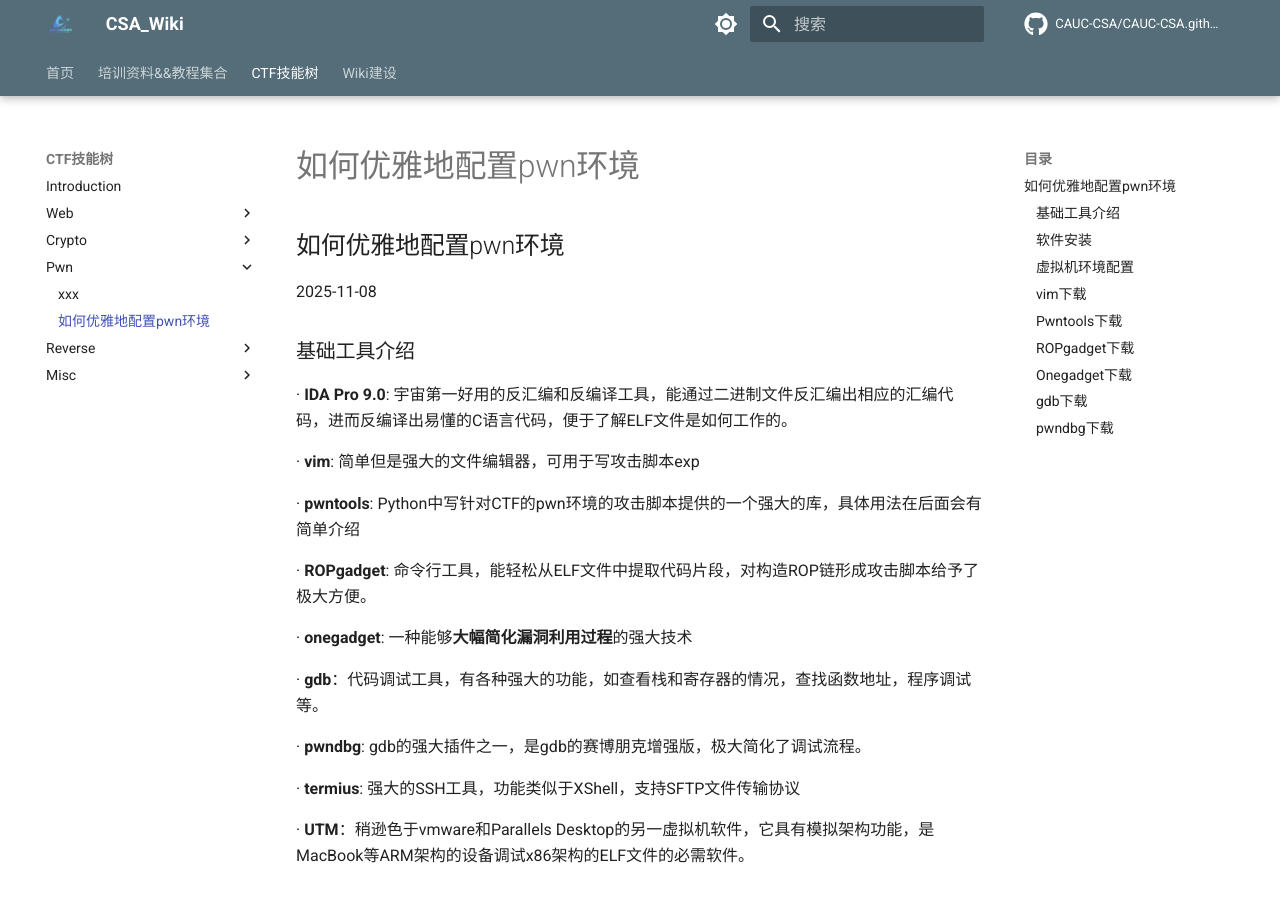
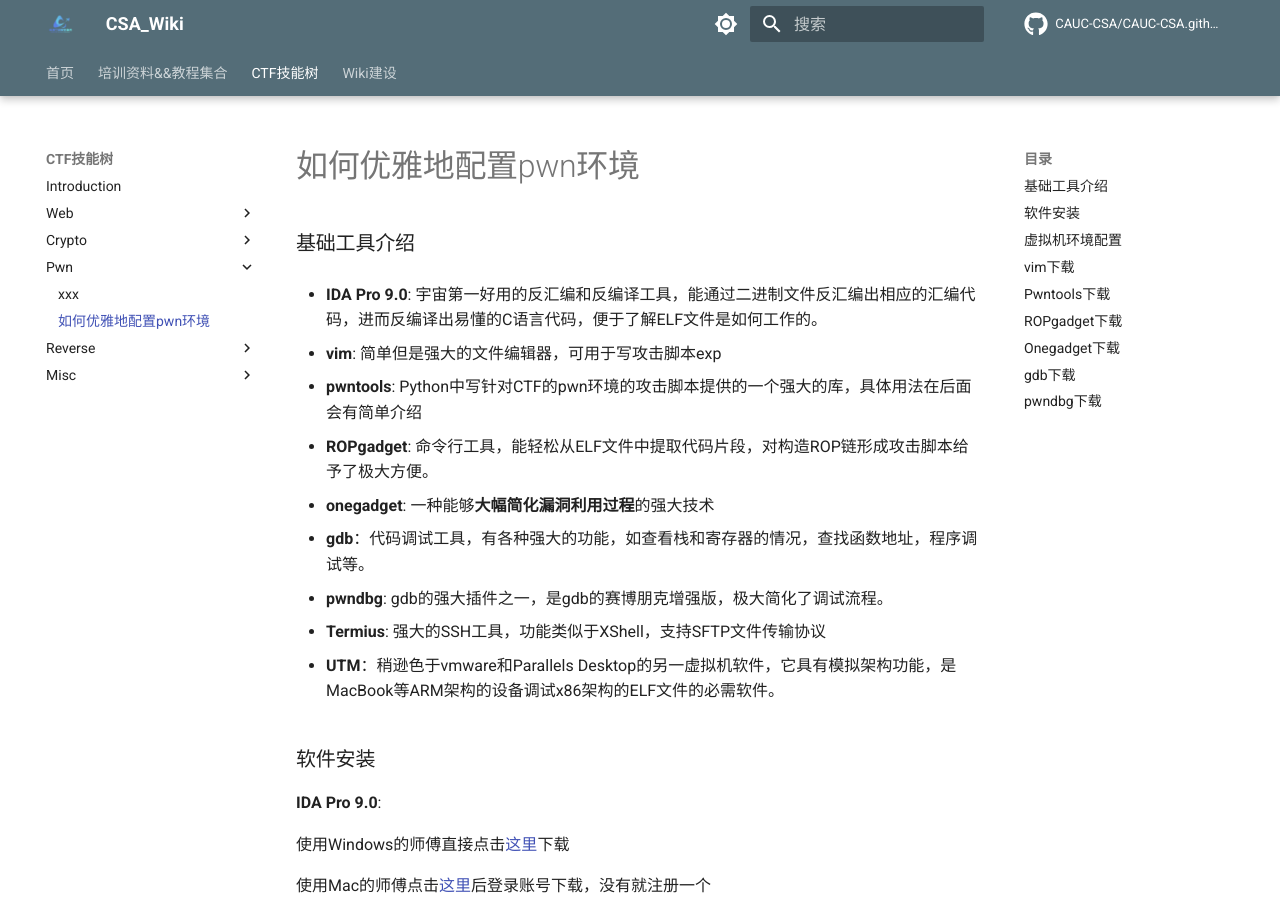
Before and after one commit to Gavver/CAUC-CSA.github.io, an MkDocs documentation site: the page built from docs/ctf/pwn/environment/pwn_environment.md, in a window 1280 px wide and 900 px high. Built offline with MkDocs 1.6.1 and Material for MkDocs 9.7.7, drawn with Linux system fonts in a browser that asks for light colours; comment, search, counter and statistics services are not loaded.

Commit message:
pwn环境

```diff
--- a/docs/ctf/pwn/environment/environment.md
+++ b/docs/ctf/pwn/environment/pwn_environment.md
@@ -1,25 +1,22 @@
-## 如何优雅地配置pwn环境
-2025-11-08
-
 ### 基础工具介绍
 
-· **IDA Pro 9.0**: 宇宙第一好用的反汇编和反编译工具，能通过二进制文件反汇编出相应的汇编代码，进而反编译出易懂的C语言代码，便于了解ELF文件是如何工作的。
+* **IDA Pro 9.0**: 宇宙第一好用的反汇编和反编译工具，能通过二进制文件反汇编出相应的汇编代码，进而反编译出易懂的C语言代码，便于了解ELF文件是如何工作的。
 
-· **vim**: 简单但是强大的文件编辑器，可用于写攻击脚本exp
+* **vim**: 简单但是强大的文件编辑器，可用于写攻击脚本exp
 
-· **pwntools**: Python中写针对CTF的pwn环境的攻击脚本提供的一个强大的库，具体用法在后面会有简单介绍
+* **pwntools**: Python中写针对CTF的pwn环境的攻击脚本提供的一个强大的库，具体用法在后面会有简单介绍
 
-· **ROPgadget**: 命令行工具，能轻松从ELF文件中提取代码片段，对构造ROP链形成攻击脚本给予了极大方便。
+* **ROPgadget**: 命令行工具，能轻松从ELF文件中提取代码片段，对构造ROP链形成攻击脚本给予了极大方便。
 
-· **onegadget**: 一种能够**大幅简化漏洞利用过程**的强大技术
+* **onegadget**: 一种能够**大幅简化漏洞利用过程**的强大技术
 
-· **gdb**：代码调试工具，有各种强大的功能，如查看栈和寄存器的情况，查找函数地址，程序调试等。
+* **gdb**：代码调试工具，有各种强大的功能，如查看栈和寄存器的情况，查找函数地址，程序调试等。
 
-· **pwndbg**: gdb的强大插件之一，是gdb的赛博朋克增强版，极大简化了调试流程。
+* **pwndbg**: gdb的强大插件之一，是gdb的赛博朋克增强版，极大简化了调试流程。
 
-· **termius**: 强大的SSH工具，功能类似于XShell，支持SFTP文件传输协议
+* **Termius**: 强大的SSH工具，功能类似于XShell，支持SFTP文件传输协议
 
-· **UTM**：稍逊色于vmware和Parallels Desktop的另一虚拟机软件，它具有模拟架构功能，是MacBook等ARM架构的设备调试x86架构的ELF文件的必需软件。
+* **UTM**：稍逊色于vmware和Parallels Desktop的另一虚拟机软件，它具有模拟架构功能，是MacBook等ARM架构的设备调试x86架构的ELF文件的必需软件。
 
 ### 软件安装
 
--- a/mkdocs.yml
+++ b/mkdocs.yml
@@ -138,7 +138,7 @@ nav:
         - xxx: ctf/crypto/crypto.md
       - Pwn:
         - xxx: ctf/pwn/pwn.md
-        - 如何优雅地配置pwn环境: ctf/pwn/environment/environment.md
+        - 如何优雅地配置pwn环境: ctf/pwn/environment/pwn_environment.md
       - Reverse:
         - xxx: ctf/reverse/reverse.md
       - Misc:
```
Also changed, not shown: other parts of docs/ctf/pwn/environment/pwn_environment.md (+1 -4 lines), 1 other file.
